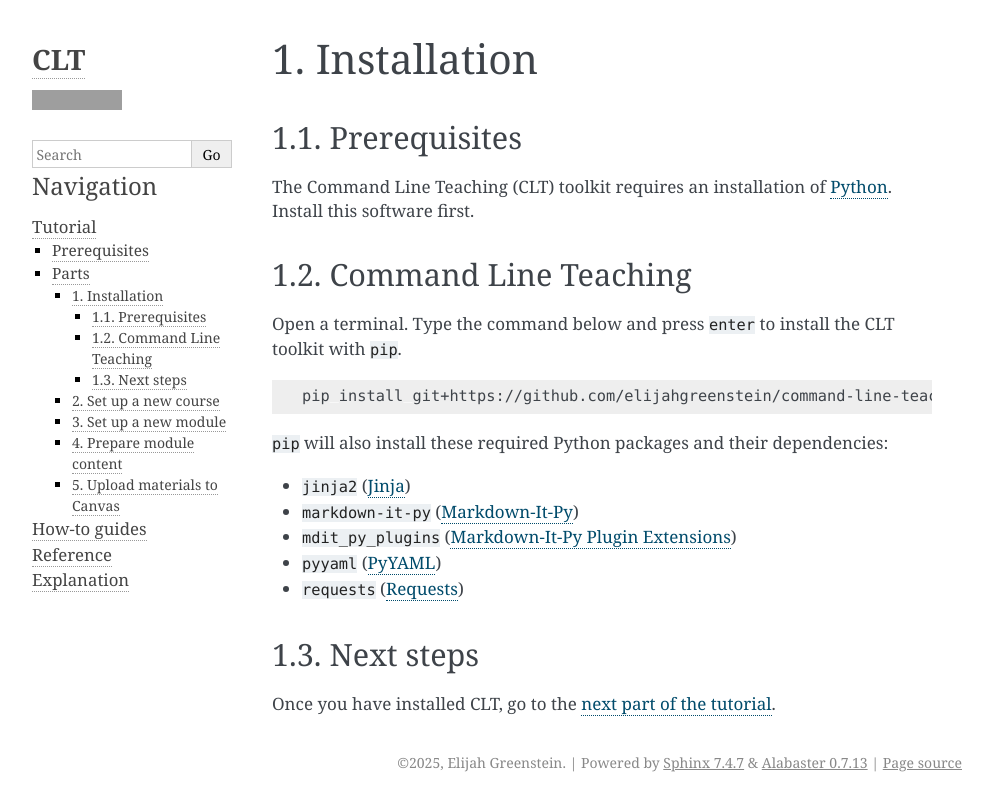
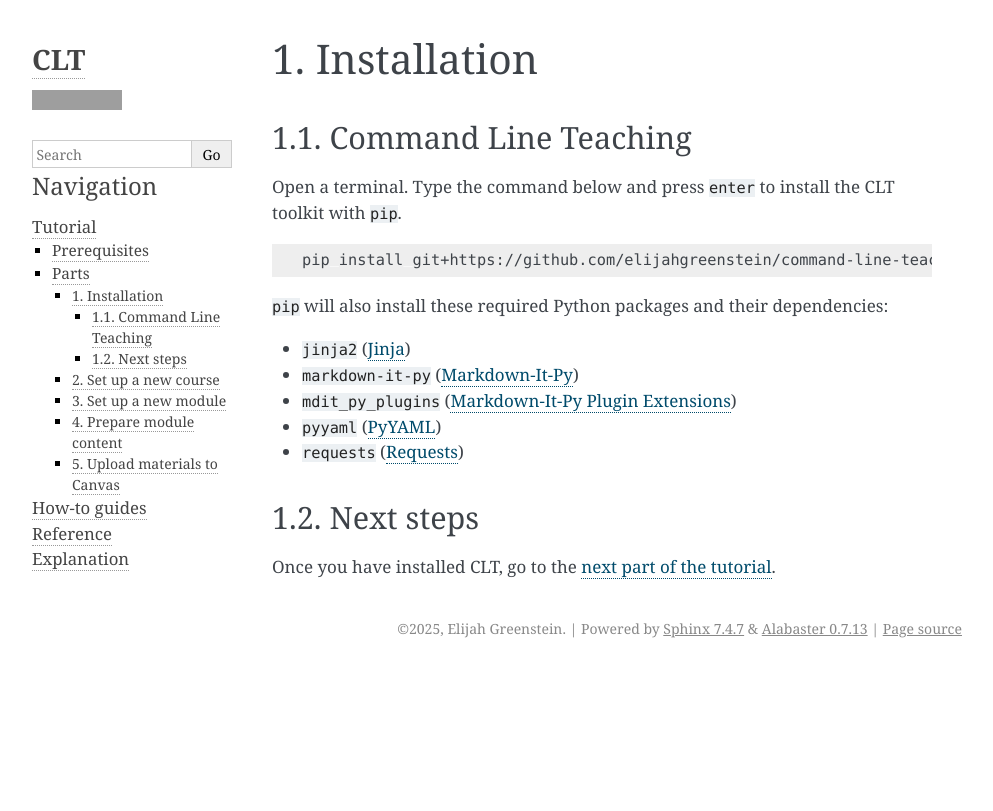
Before and after one commit to elijahgreenstein/command-line-teaching, a Sphinx documentation site: the page built from docs/source/tutorial/installation.rst, in a window 1280 px wide. Shown: the top 811 px of the page, without its empty margins (148-1141 px from the left). Built offline with Sphinx 7.4.7, drawn with Linux system fonts in a browser that asks for light colours; grey boxes are pictures that could not be loaded.

Commit message:
Relocate Python installation instructions

```diff
--- a/docs/source/tutorial/installation.rst
+++ b/docs/source/tutorial/installation.rst
@@ -2,11 +2,6 @@
 
 Installation
 ============================================================
-
-Prerequisites
-------------------------------------------------------------
-
-The Command Line Teaching (CLT) toolkit requires an installation of `Python <python_>`_. Install this software first.
 
 Command Line Teaching
 ------------------------------------------------------------
```
